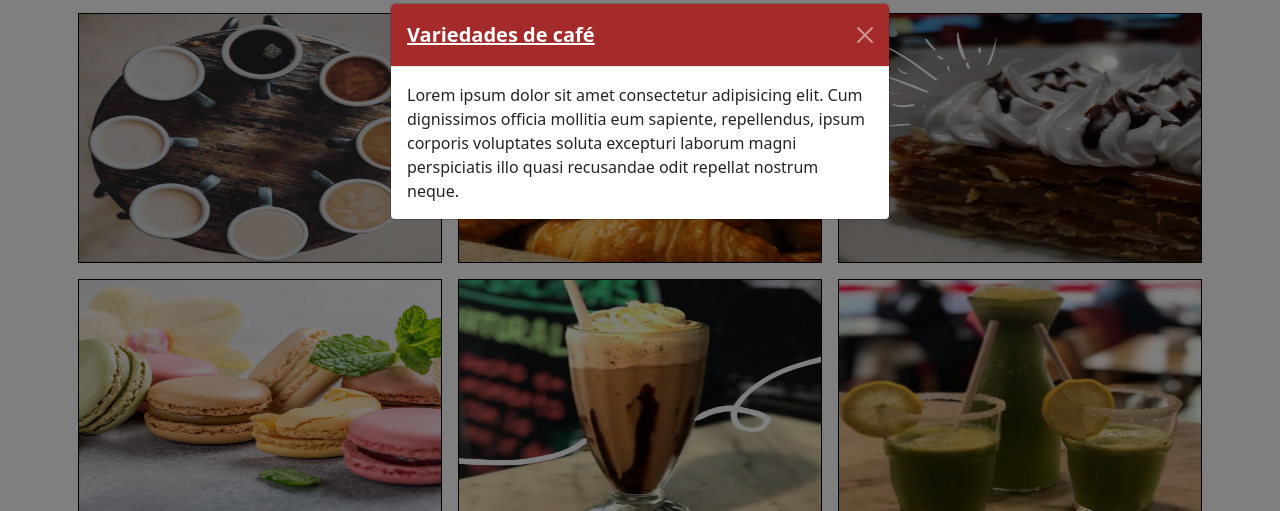
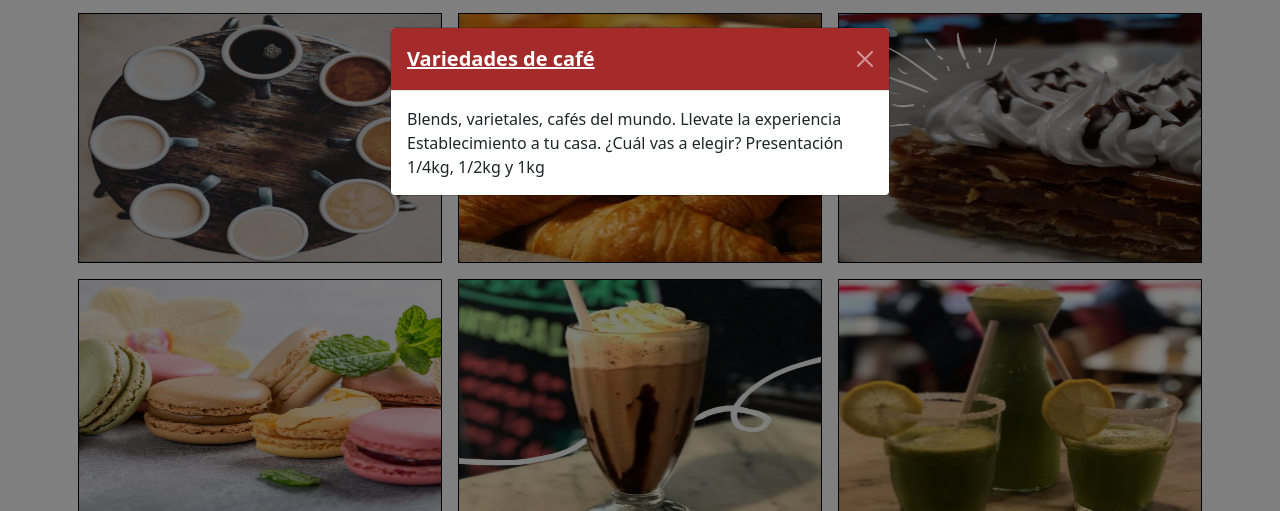
Before and after one commit to BASciarretta/Proyecto-final-Bernardo-Sciarretta, a website: page productos.html in a window 1280 px wide. Both pictures are taken after a click on the link 260 px from the left and 425 px from the top of the page. Shown: the part 289-800 px from the top of the page. Drawn offline with nearby package versions, Linux system fonts and the light colour scheme.

Commit message:
agrego contenido a Productos

```diff
--- a/productos.html
+++ b/productos.html
@@ -247,10 +247,9 @@
             ></button>
           </div>
           <div class="modal-body">
-            Lorem ipsum dolor sit amet consectetur adipisicing elit. Cum
-            dignissimos officia mollitia eum sapiente, repellendus, ipsum
-            corporis voluptates soluta excepturi laborum magni perspiciatis illo
-            quasi recusandae odit repellat nostrum neque.
+            Blends, varietales, cafés del mundo. Llevate la experiencia
+            Establecimiento a tu casa. ¿Cuál vas a elegir? Presentación 1/4kg,
+            1/2kg y 1kg
           </div>
         </div>
       </div>
@@ -280,10 +279,8 @@
             ></button>
           </div>
           <div class="modal-body">
-            Lorem ipsum dolor sit amet consectetur adipisicing elit. Cum
-            dignissimos officia mollitia eum sapiente, repellendus, ipsum
-            corporis voluptates soluta excepturi laborum magni perspiciatis illo
-            quasi recusandae odit repellat nostrum neque.
+            Medialunas de manteca y de grasa, listas para que las combines con
+            café y amigos.
           </div>
         </div>
       </div>
@@ -313,10 +310,9 @@
             ></button>
           </div>
           <div class="modal-body">
-            Lorem ipsum dolor sit amet consectetur adipisicing elit. Cum
-            dignissimos officia mollitia eum sapiente, repellendus, ipsum
-            corporis voluptates soluta excepturi laborum magni perspiciatis illo
-            quasi recusandae odit repellat nostrum neque.
+            Nuestra pastelería es de excelencia, con una presentación cuidada y
+            pensada para deleitarte. La comida es rica, con sabores caseros, que
+            confortan a quien la pruebe.
           </div>
         </div>
       </div>
@@ -336,7 +332,7 @@
               class="modal-title fw-bold text-decoration-underline"
               id="exampleModalLabel"
             >
-              Macarones
+              Nuestros Macarons
             </h5>
             <button
               type="button"
@@ -346,10 +342,9 @@
             ></button>
           </div>
           <div class="modal-body">
-            Lorem ipsum dolor sit amet consectetur adipisicing elit. Cum
-            dignissimos officia mollitia eum sapiente, repellendus, ipsum
-            corporis voluptates soluta excepturi laborum magni perspiciatis illo
-            quasi recusandae odit repellat nostrum neque.
+            Tapitas de merengue de almendras de 4.5cm de diámetro, con distintos
+            colores y rellenos. Crocantes por fuera y súper cremosos por dentro.
+            ¡Para consumir dentro de las 48 a 72hs!
           </div>
         </div>
       </div>
--- a/scss/_general.scss
+++ b/scss/_general.scss
@@ -7,10 +7,6 @@
 .logo {
   width: 100px;
   height: 70px;
-}
-
-.active {
-  color: brown;
 }
 
 h1 {
```
Also changed, not shown: css/custom.css, 1 other file.
